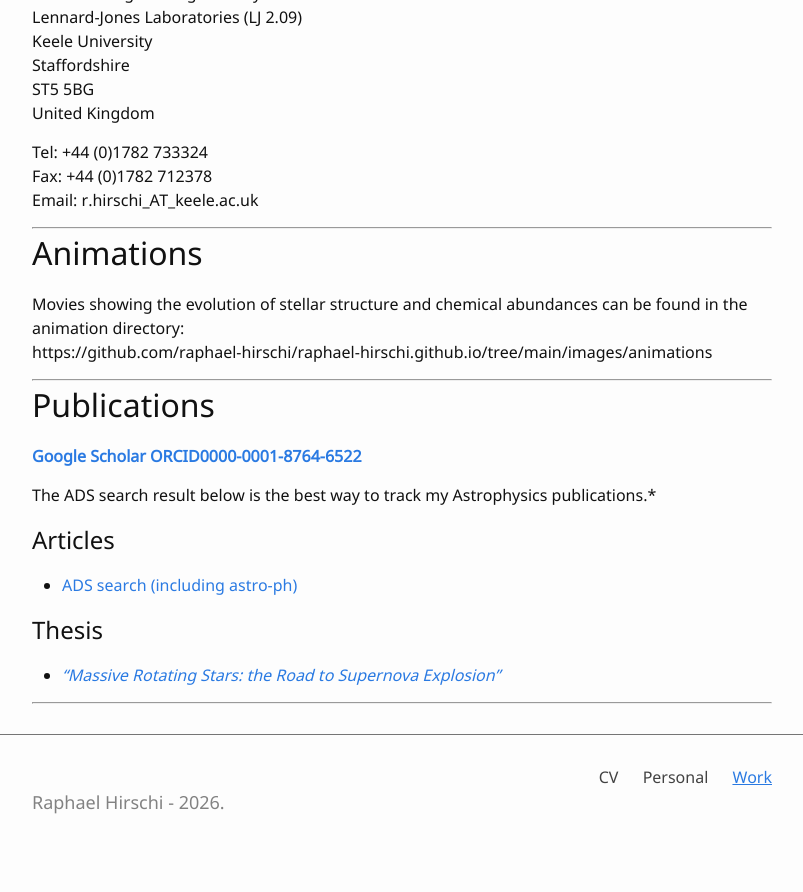
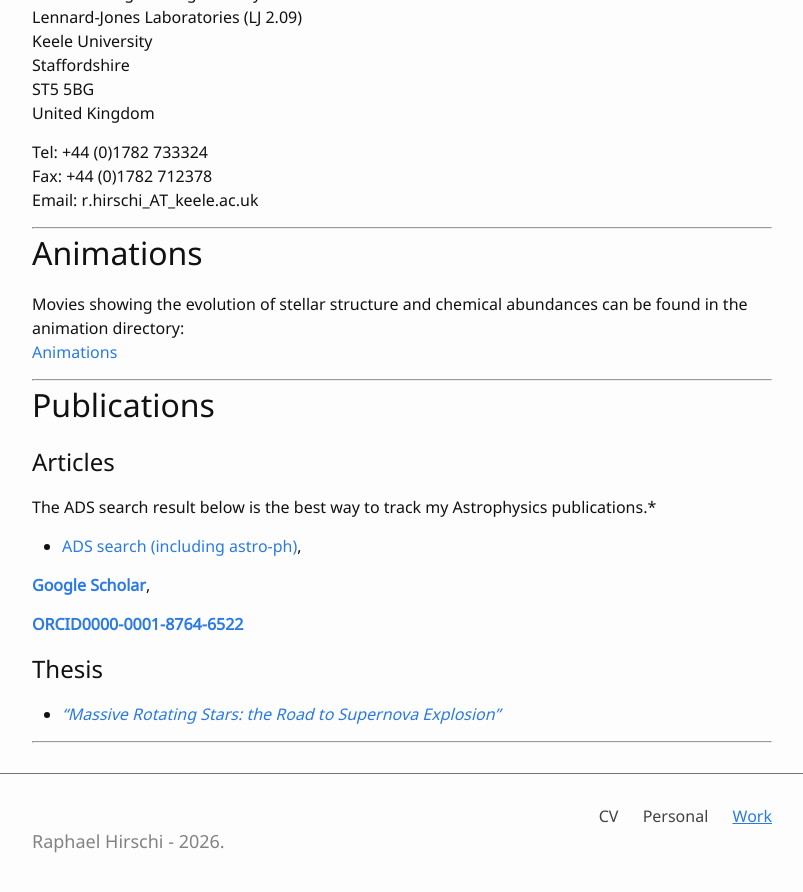
Before and after one commit to raphael-hirschi/raphael-hirschi.github.io, a Jekyll site: the page built from work.md, in a window 1280 px wide and 900 px high, scrolled down 1159 px. Shown: the top 892 px of the window, without its empty margins (238-1041 px from the left). Built offline with Jekyll 4.4.1, drawn with Linux system fonts in a browser that asks for light colours; before the commit the page ends 2020 px from its top, so only the background shows below that; part of the change alters nothing that is shown.

Commit message:
Update formatting and links in work.md

```diff
--- a/work.md
+++ b/work.md
@@ -73,20 +73,23 @@ Email: r.hirschi_AT_keele.ac.uk
 # Animations
 
 Movies showing the evolution of stellar structure and chemical abundances can be found in the animation directory:
-https://github.com/raphael-hirschi/raphael-hirschi.github.io/tree/main/images/animations
+[Animations](https://github.com/raphael-hirschi/raphael-hirschi.github.io/tree/main/images/animations)
 
 ---
 
 # Publications
 
-**[Google Scholar](https://scholar.google.com/citations?user=hw32Dg8AAAAJ&hl=en)**
-**[ORCID0000‑0001‑8764‑6522](https://orcid.org/0000-0001-8764-6522)**
+## Articles
+
 
 The ADS search result below is the best way to track my Astrophysics publications.*
 
-## Articles
+- [ADS search (including astro‑ph)](http://adsabs.harvard.edu/cgi-bin/nph-abs_connect?db_key=AST&db_key=PHY&db_key=PRE&qform=AST&arxiv_sel=astro-ph&arxiv_sel=gr-qc&arxiv_sel=hep-ex&arxiv_sel=hep-lat&arxiv_sel=hep-ph&arxiv_sel=hep-th&arxiv_sel=nucl-ex&arxiv_sel=nucl-th&arxiv_sel=physics&sim_query=YES&ned_query=YES&adsobj_query=YES&aut_logic=OR&obj_logic=OR&author=hirschi%2C+raphael&object=&start_mon=&start_year=2000&end_mon=&end_year=&ttl_logic=OR&title=&txt_logic=OR&text=&nr_to_return=200&start_nr=1&jou_pick=ALL&ref_stems=&data_and=ALL&group_and=ALL&start_entry_day=&start_entry_mon=&start_entry_year=&end_entry_day=&end_entry_mon=&end_entry_year=&min_score=&sort=SCORE&data_type=SHORT&aut_syn=YES&ttl_syn=YES&txt_syn=YES&aut_wt=1.0&obj_wt=1.0&ttl_wt=0.3&txt_wt=3.0&aut_wgt=YES&obj_wgt=YES&ttl_wgt=YES&txt_wgt=YES&ttl_sco=YES&txt_sco=YES&version=1),
 
-- [ADS search (including astro‑ph)](http://adsabs.harvard.edu/cgi-bin/nph-abs_connect?db_key=AST&db_key=PHY&db_key=PRE&qform=AST&arxiv_sel=astro-ph&arxiv_sel=gr-qc&arxiv_sel=hep-ex&arxiv_sel=hep-lat&arxiv_sel=hep-ph&arxiv_sel=hep-th&arxiv_sel=nucl-ex&arxiv_sel=nucl-th&arxiv_sel=physics&sim_query=YES&ned_query=YES&adsobj_query=YES&aut_logic=OR&obj_logic=OR&author=hirschi%2C+raphael&object=&start_mon=&start_year=2000&end_mon=&end_year=&ttl_logic=OR&title=&txt_logic=OR&text=&nr_to_return=200&start_nr=1&jou_pick=ALL&ref_stems=&data_and=ALL&group_and=ALL&start_entry_day=&start_entry_mon=&start_entry_year=&end_entry_day=&end_entry_mon=&end_entry_year=&min_score=&sort=SCORE&data_type=SHORT&aut_syn=YES&ttl_syn=YES&txt_syn=YES&aut_wt=1.0&obj_wt=1.0&ttl_wt=0.3&txt_wt=3.0&aut_wgt=YES&obj_wgt=YES&ttl_wgt=YES&txt_wgt=YES&ttl_sco=YES&txt_sco=YES&version=1)
+**[Google Scholar](https://scholar.google.com/citations?user=hw32Dg8AAAAJ&hl=en)**,
+
+**[ORCID0000‑0001‑8764‑6522](https://orcid.org/0000-0001-8764-6522)**
+
 
 ## Thesis
 
```
